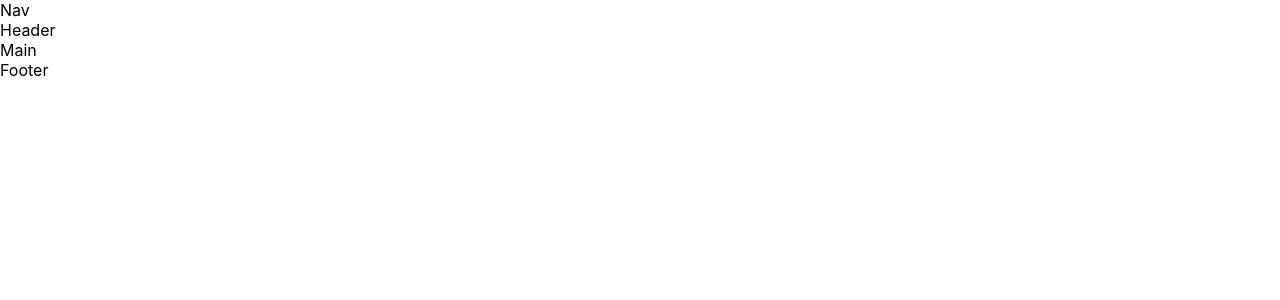
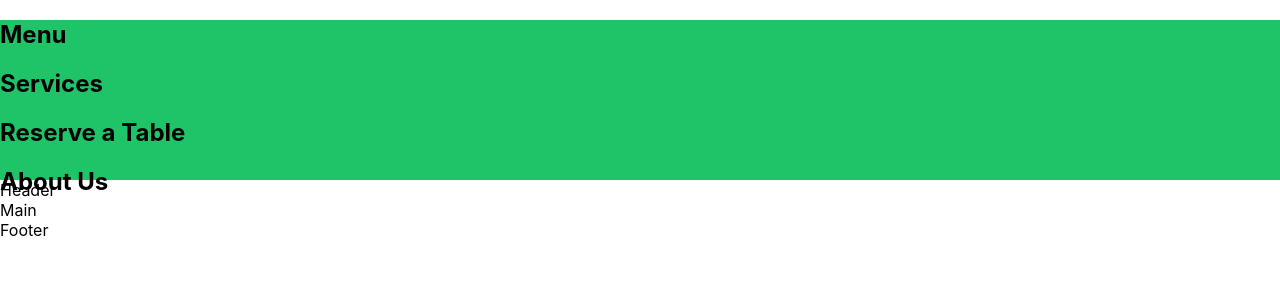
Before and after one commit to lucas-jacinto/little-lemon-app, a React (Create React App) app: page / in a window 1280 px wide. Shown: the top 300 px of the page. Built offline with nearby package versions, Linux system fonts and the light colour scheme.

Commit message:
inserting css

```diff
--- a/src/components/Nav.jsx
+++ b/src/components/Nav.jsx
@@ -1,8 +1,19 @@
 import React from 'react'
+import './nav.css'
 
 const Nav = () => {
   return (
-    <div>Nav</div>
+    <div className='top'>
+      <div className='logo'>
+
+      </div>
+      <div className='icons'>
+        <h2>Menu</h2>
+        <h2>Services</h2>
+        <h2>Reserve a Table</h2>
+        <h2>About Us</h2>
+      </div>
+    </div>
   )
 }
 
--- /dev/null
+++ b/src/components/nav.css
@@ -0,0 +1,9 @@
+.top{
+    width: 100%;
+    height: 20vh;
+    background-color: rgb(31, 196, 105);
+}
+
+.icons{
+    display: block;
+}
```
